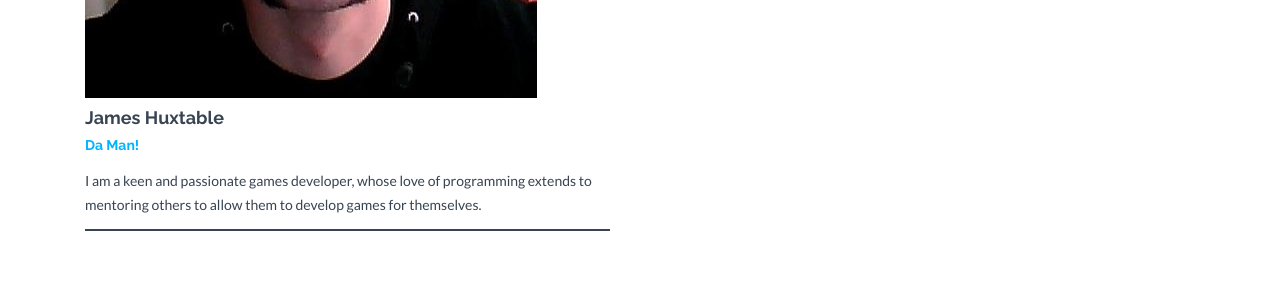
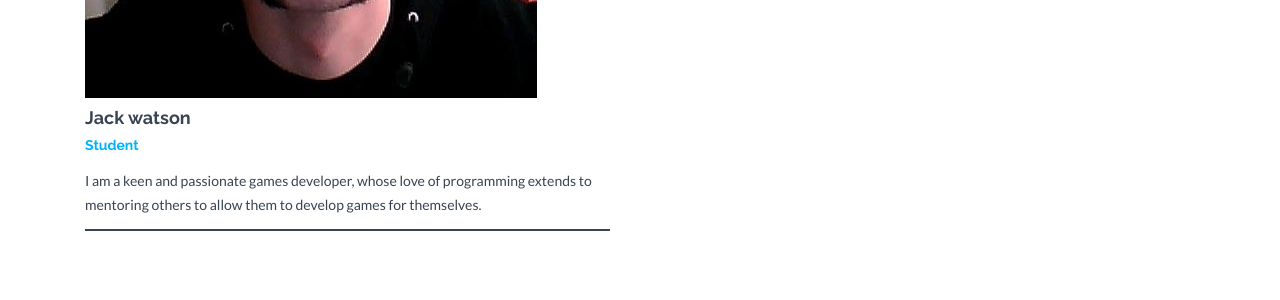
Before and after one commit to JackW8335/JackW8335.github.io, a Jekyll site: the page built from about.html, in a window 1280 px wide and 1200 px high. Shown: the part 619-919 px from the top of the window. Built offline with Jekyll 4.4.1, drawn with Linux system fonts in a browser that asks for light colours; nearby versions of some CDN libraries.

Commit message:
Update _config.yml

```diff
--- a/_config.yml
+++ b/_config.yml
@@ -63,8 +63,8 @@
 
 # Members information. Shown on About page.
 members:
-  - name: James Huxtable
-    position: Da Man!
+  - name: Jack watson
+    position: Student
     text: I am a keen and passionate games developer, whose love of programming extends to mentoring others to allow them to develop games for themselves.
     img: profile_1.jpg
     social:
```
